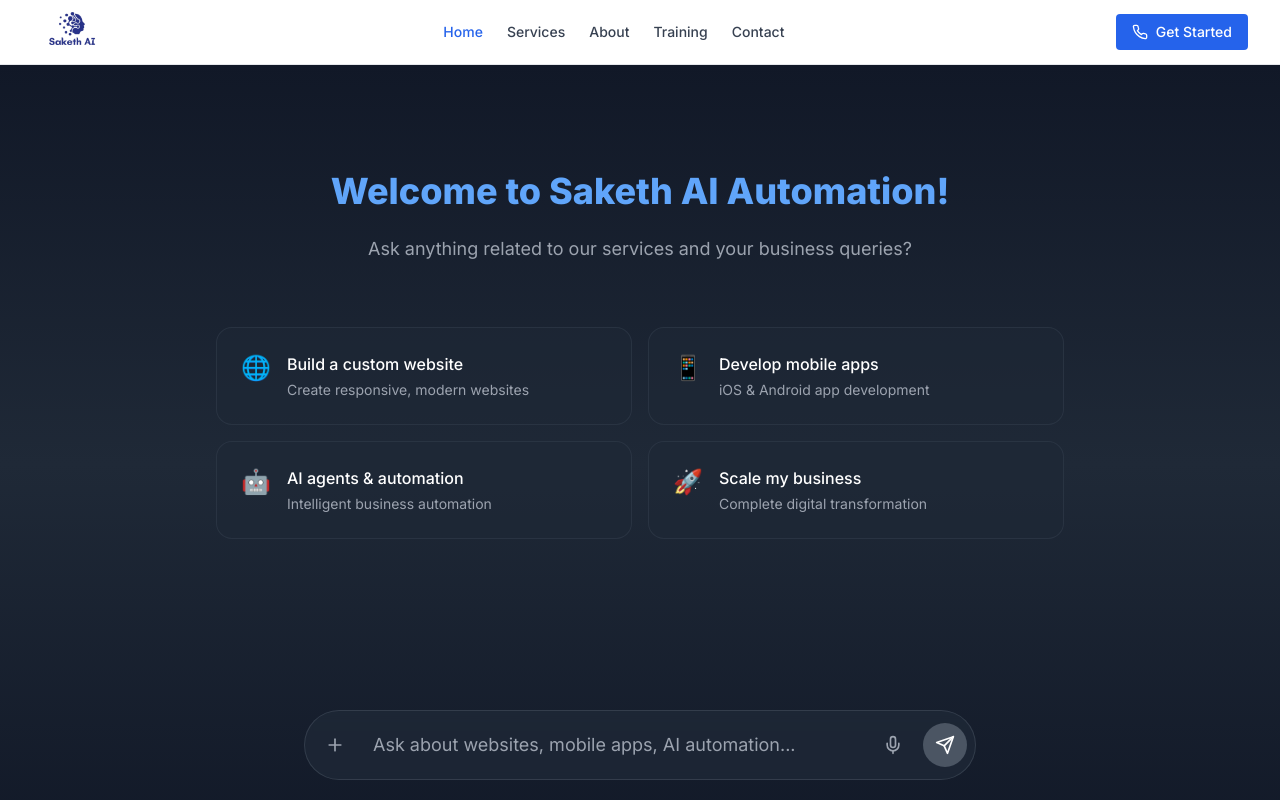
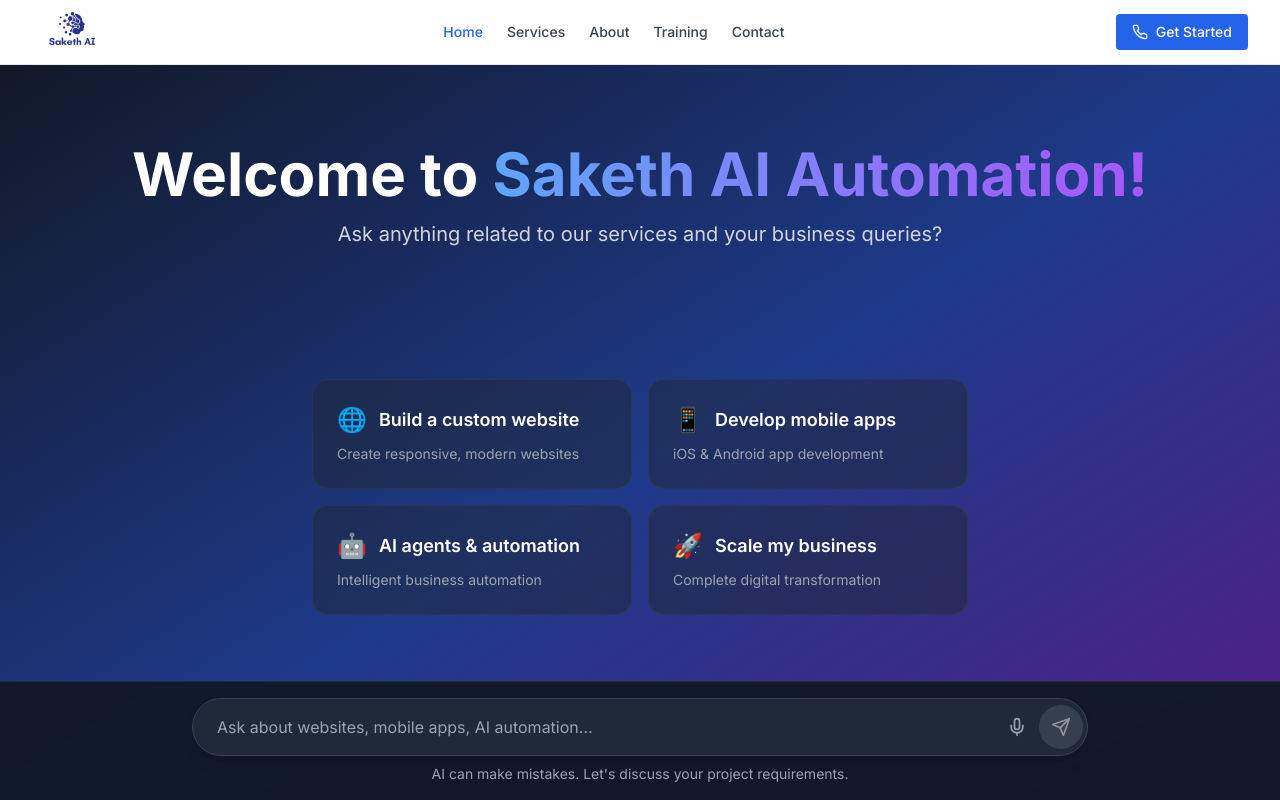
Before and after one commit to Saketh-AI-Company/Saketh-AI-Automation, a React (Vite) app: page / in a window 1280 px wide. Shown: the top 800 px of the page. Built offline with nearby package versions, Linux system fonts and the light colour scheme.

Commit message:
updated searchhero

```diff
--- a/src/components/SearchHero.tsx
+++ b/src/components/SearchHero.tsx
@@ -30,7 +30,6 @@ function SearchHero() {
     if ('webkitSpeechRecognition' in window || 'SpeechRecognition' in window) {
       const SpeechRecognition = (window as any).webkitSpeechRecognition || (window as any).SpeechRecognition;
       recognitionRef.current = new SpeechRecognition();
-
       recognitionRef.current.continuous = false;
       recognitionRef.current.interimResults = false;
       recognitionRef.current.lang = 'en-US';
@@ -42,7 +41,6 @@ function SearchHero() {
       };
 
       recognitionRef.current.onerror = (event: any) => {
-        console.error('Speech recognition error:', event.error);
         setIsListening(false);
         setError('Voice recognition failed. Please try again.');
       };
@@ -94,7 +92,6 @@ function SearchHero() {
 
       if (!res.ok) throw new Error('Network error');
       const data = await res.json();
-
       const responseText = data.output || data.answer || data.response || data.result || JSON.stringify(data);
 
       const botMessage: Message = {
@@ -103,10 +100,10 @@ function SearchHero() {
         isUser: false,
         timestamp: new Date(),
       };
+
       setMessages(prev => [...prev, botMessage]);
     } catch (err) {
       setError('Failed to get answer. Please try again.');
-      console.error('API Error:', err);
     } finally {
       setIsLoading(false);
     }
@@ -143,97 +140,102 @@ function SearchHero() {
   ];
 
   return (
-    <div className="min-h-screen bg-gradient-to-b from-gray-900 via-gray-800 to-gray-900 text-white flex flex-col">
-      <div className="flex-1 flex flex-col max-w-4xl mx-auto w-full px-6">
+    <div className="min-h-screen bg-gradient-to-br from-gray-900 via-blue-900 to-purple-900 flex flex-col">
+      {/* Header */}
+      {messages.length === 0 && (
+        <div className="text-center px-4 pt-8 sm:pt-12 md:pt-16 lg:pt-20">
+          <h1 className="text-2xl sm:text-3xl md:text-4xl lg:text-5xl xl:text-6xl font-bold text-white mb-2 sm:mb-4 leading-tight">
+            Welcome to{' '}
+            <span className="text-transparent bg-clip-text bg-gradient-to-r from-blue-400 to-purple-500">
+              Saketh AI Automation!
+            </span>
+          </h1>
+          <p className="text-sm sm:text-base md:text-lg lg:text-xl text-gray-300 max-w-2xl mx-auto px-2">
+            Ask anything related to our services and your business queries?
+          </p>
+        </div>
+      )}
 
       {/* Messages Container */}
+      <div className="flex-1 flex flex-col px-2 sm:px-4 md:px-6 lg:px-8">
         {messages.length > 0 && (
-          <div className="flex-1 flex flex-col pt-8 pb-6">
-            <div className="space-y-4 max-h-[70vh] overflow-y-auto py-4">
+          <div className="flex-1 overflow-y-auto py-4 space-y-4 max-w-4xl mx-auto w-full">
             {messages.map(msg => (
               <div
                 key={msg.id}
-                  className={`flex ${msg.isUser ? 'justify-end' : 'justify-start'}`}
+                className={`flex items-start gap-2 sm:gap-3 ${msg.isUser ? 'justify-end' : 'justify-start'}`}
               >
-                  <div
-                    className={`rounded-2xl px-4 py-3 max-w-[80%] ${
+                {!msg.isUser && (
+                  <div className="w-6 h-6 sm:w-8 sm:h-8 rounded-full bg-blue-600 flex items-center justify-center flex-shrink-0 mt-1">
+                    <Bot className="w-3 h-3 sm:w-4 sm:h-4 text-white" />
+                  </div>
+                )}
+                <div className={`max-w-[85%] sm:max-w-[80%] md:max-w-[70%] ${
                   msg.isUser
-                        ? 'bg-blue-600 text-white ml-12'
-                        : 'bg-gray-700 text-gray-100 mr-12'
-                    }`}
-                  >
-                    <div className="flex items-center gap-2 mb-1">
-                      {msg.isUser ? (
-                        <User className="w-4 h-4" />
-                      ) : (
-                        <Bot className="w-4 h-4 text-blue-400" />
+                    ? 'bg-blue-600 text-white rounded-2xl rounded-br-md'
+                    : 'bg-gray-800 text-white rounded-2xl rounded-bl-md'
+                } px-3 sm:px-4 py-2 sm:py-3 shadow-lg`}>
+                  <div className="text-xs sm:text-sm opacity-70 mb-1">
+                    {msg.timestamp.toLocaleTimeString()}
+                  </div>
+                  <div className="text-sm sm:text-base leading-relaxed break-words">
+                    {msg.text}
+                  </div>
+                </div>
+                {msg.isUser && (
+                  <div className="w-6 h-6 sm:w-8 sm:h-8 rounded-full bg-green-600 flex items-center justify-center flex-shrink-0 mt-1">
+                    <User className="w-3 h-3 sm:w-4 sm:h-4 text-white" />
+                  </div>
                 )}
-                      <span className="text-xs text-gray-300">
-                        {msg.timestamp.toLocaleTimeString()}
-                      </span>
-                    </div>
-                    <div className="whitespace-pre-line">{msg.text}</div>
-                  </div>
               </div>
             ))}
             {isLoading && (
-                <div className="flex justify-start">
-                  <div className="bg-gray-700 rounded-2xl px-4 py-3 mr-12">
-                    <Loader2 className="w-5 h-5 animate-spin text-blue-400" />
+              <div className="flex items-start gap-2 sm:gap-3">
+                <div className="w-6 h-6 sm:w-8 sm:h-8 rounded-full bg-blue-600 flex items-center justify-center flex-shrink-0">
+                  <Bot className="w-3 h-3 sm:w-4 sm:h-4 text-white" />
+                </div>
+                <div className="bg-gray-800 text-white rounded-2xl rounded-bl-md px-3 sm:px-4 py-2 sm:py-3 shadow-lg">
+                  <Loader2 className="w-4 h-4 sm:w-5 sm:h-5 animate-spin" />
                 </div>
               </div>
             )}
             <div ref={messagesEndRef} />
           </div>
-          </div>
         )}
 
-        {/* Initial Welcome Screen */}
+        {/* Suggested Prompts */}
         {messages.length === 0 && (
-          <div className="flex-1 flex flex-col justify-center">
-            <div className="text-center mb-16">
-              <h1 className="text-4xl md:text-4xl font-extrabold mb-6 leading-tight">
-                  <span className="text-blue-400">Welcome to Saketh AI Automation!</span>
-             </h1>
-
-              <p className="text-base md:text-lg text-gray-400">
-                Ask anything related to our services and your business queries?
-              </p>
-            </div>
-
-            <div className="grid grid-cols-1 md:grid-cols-2 gap-4 mb-16">
+          <div className="flex-1 flex items-center justify-center py-4 sm:py-8">
+            <div className="w-full max-w-2xl mx-auto">
+              <div className="grid grid-cols-1 sm:grid-cols-2 gap-3 sm:gap-4 px-2">
                 {suggestedPrompts.map((prompt, index) => (
                   <button
                     key={index}
                     onClick={() => setSearchQuery(prompt.title)}
-                  className="group relative overflow-hidden rounded-2xl bg-gray-800/50 hover:bg-gray-700/50 transition-all duration-300 p-6 text-left border border-gray-700/50 hover:border-gray-600"
+                    className="group relative overflow-hidden rounded-xl sm:rounded-2xl bg-gray-800/50 hover:bg-gray-700/50 active:bg-gray-600/50 transition-all duration-200 p-4 sm:p-6 text-left border border-gray-700/50 hover:border-gray-600 touch-manipulation"
                   >
-                  <div className="flex items-start gap-4">
-                    <span className="text-2xl">{prompt.icon}</span>
-                    <div>
-                      <h3 className="text-white font-medium mb-1">{prompt.title}</h3>
-                      <p className="text-gray-400 text-sm">{prompt.subtitle}</p>
+                    <div className="flex items-center gap-3 mb-2">
+                      <span className="text-xl sm:text-2xl">{prompt.icon}</span>
+                      <h3 className="text-sm sm:text-base md:text-lg font-semibold text-white leading-tight">
+                        {prompt.title}
+                      </h3>
                     </div>
-                  </div>
-                  <div className="absolute inset-0 bg-gradient-to-r from-blue-500/10 to-purple-500/10 opacity-0 group-hover:opacity-100 transition-opacity duration-300" />
+                    <p className="text-xs sm:text-sm text-gray-400 leading-relaxed">
+                      {prompt.subtitle}
+                    </p>
                   </button>
                 ))}
               </div>
             </div>
+          </div>
         )}
+      </div>
 
-        {/* Search Input with Voice */}
-        <div className="pb-8">
-          <div className="relative max-w-2xl mx-auto w-full">
+      {/* Search Input Bar - Fixed at bottom */}
+      <div className="sticky bottom-0 bg-gray-900/95 backdrop-blur-sm border-t border-gray-700/50 p-2 sm:p-4">
+        <div className="max-w-4xl mx-auto">
           <form onSubmit={handleSearch} className="relative">
-              <div className="flex items-center bg-gray-800/80 backdrop-blur-sm border border-gray-600/50 rounded-full p-2 focus-within:border-blue-500/50 transition-all duration-300">
-                <button
-                  type="button"
-                  className="p-3 text-gray-400 hover:text-white transition-colors rounded-full hover:bg-gray-700/50"
-                >
-                  <Plus className="w-5 h-5" />
-                </button>
-
+            <div className="flex items-center bg-gray-800 rounded-full border border-gray-700 focus-within:border-blue-500 transition-colors shadow-lg">
               <input
                 type="text"
                 value={searchQuery}
@@ -241,56 +243,53 @@ function SearchHero() {
                 onKeyDown={handleKeyPress}
                 placeholder={isListening ? "Listening..." : "Ask about websites, mobile apps, AI automation..."}
                 disabled={isLoading}
-                  className="flex-1 bg-transparent text-white placeholder-gray-400 focus:outline-none px-4 py-3 text-lg"
+                className="flex-1 bg-transparent text-white placeholder-gray-400 focus:outline-none px-4 sm:px-6 py-3 sm:py-4 text-sm sm:text-base rounded-full"
               />
-
+              {/* Voice Button */}
               <button
                 type="button"
                 onClick={handleVoiceSearch}
-                  className={`p-3 transition-colors rounded-full hover:bg-gray-700/50 mr-2 ${
+                disabled={isLoading}
+                className={`p-2 sm:p-3 rounded-full transition-colors touch-manipulation ${
                   isListening
-                      ? 'text-red-400 animate-pulse'
-                      : 'text-gray-400 hover:text-white'
+                    ? 'text-red-400 bg-red-400/10 hover:bg-red-400/20'
+                    : 'text-gray-400 hover:text-white hover:bg-gray-700'
                 }`}
               >
                 {isListening ? (
-                    <MicOff className="w-5 h-5" />
+                  <MicOff className="w-4 h-4 sm:w-5 sm:h-5" />
                 ) : (
-                    <Mic className="w-5 h-5" />
+                  <Mic className="w-4 h-4 sm:w-5 sm:h-5" />
                 )}
               </button>
-
+              {/* Send Button */}
               <button
                 type="submit"
-                  disabled={isLoading || !searchQuery.trim()}
-                  className="p-3 bg-blue-600 hover:bg-blue-500 disabled:bg-gray-600 disabled:cursor-not-allowed text-white rounded-full transition-all duration-200 hover:scale-105"
+                disabled={!searchQuery.trim() || isLoading}
+                className="p-2 sm:p-3 mr-1 rounded-full bg-blue-600 hover:bg-blue-700 disabled:bg-gray-600 disabled:opacity-50 transition-colors touch-manipulation"
               >
                 {isLoading ? (
-                    <Loader2 className="w-5 h-5 animate-spin" />
+                  <Loader2 className="w-4 h-4 sm:w-5 sm:h-5 animate-spin text-white" />
                 ) : (
-                    <Send className="w-5 h-5" />
+                  <Send className="w-4 h-4 sm:w-5 sm:h-5 text-white" />
                 )}
               </button>
             </div>
           </form>
-
           {/* Status Messages */}
           {error && (
-              <div className="text-red-400 text-center mt-4 text-sm">
+            <div className="text-red-400 text-xs sm:text-sm text-center mt-2 px-4">
               {error}
             </div>
           )}
-
           {isListening && (
-              <div className="text-blue-400 text-center mt-4 text-sm">
+            <div className="text-blue-400 text-xs sm:text-sm text-center mt-2 px-4 animate-pulse">
               🎤 Listening... Speak now!
             </div>
           )}
-          </div>
-
-          {messages.length === 0 && (
-            <div className="text-center mt-8 text-gray-500 text-sm">
-              <p>AI can make mistakes. Let's discuss your project requirements.</p>
+          {messages.length === 0 && !error && !isListening && (
+            <div className="text-gray-400 text-xs sm:text-sm text-center mt-2 px-4">
+              AI can make mistakes. Let's discuss your project requirements.
             </div>
           )}
         </div>
```
Lines whose indentation alone changed are shown as unchanged.
